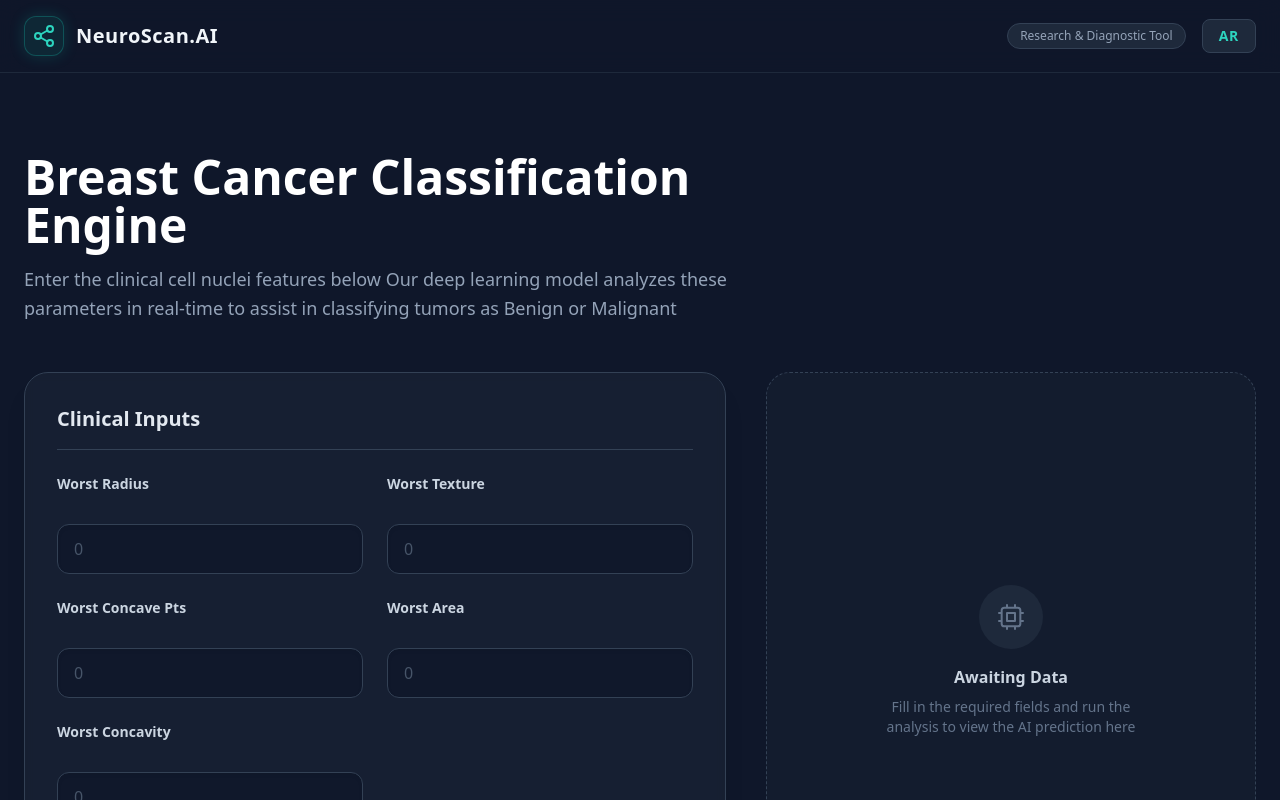
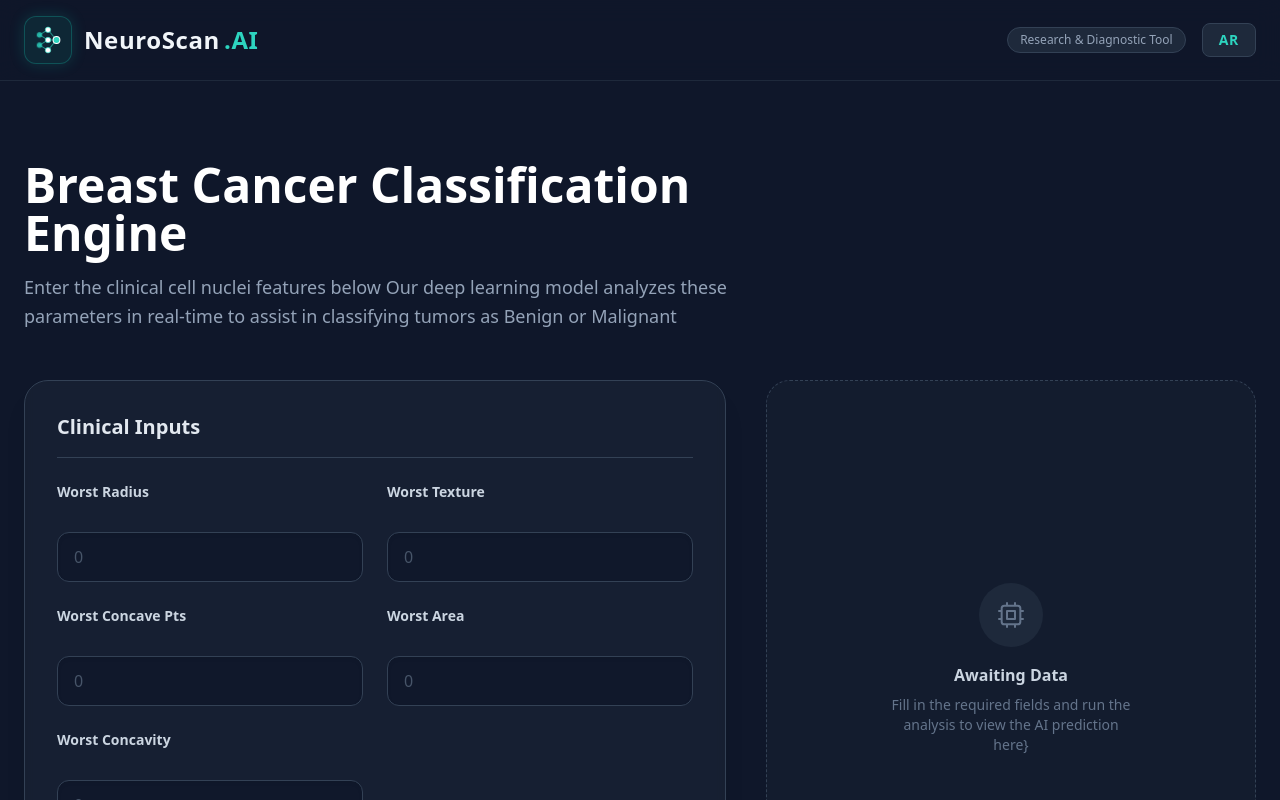
Before and after one commit to HassanAhmed2Ha/tumor-diagnosis-frontend, a React (Vite) app: page / in a window 1280 px wide. Shown: the top 800 px of the page. Built offline with nearby package versions, Linux system fonts and the light colour scheme.

Commit message:
Refactor input fields and update navbar logo

```diff
--- a/src/App.jsx
+++ b/src/App.jsx
@@ -1,5 +1,6 @@
 import React, { useState, useEffect } from 'react'
 
+// التعريفات القاموسية للغتين (كما هي بدون تغيير في المحتوى الطبي)
 const contentEn = {
   brand: "NeuroScan.AI",
   badge: "Research & Diagnostic Tool",
@@ -35,31 +36,11 @@ const contentAr = {
   heroDesc: "أدخل الخصائص السريرية لأنوية الخلايا بالأسفل يقوم نموذج التعلم العميق الخاص بنا بتحليل هذه المعلمات في الوقت الفعلي للمساعدة في تصنيف الأورام إلى حميدة أو خبيثة",
   inputsTitle: "المدخلات السريرية",
   fields: [
-    {
-      id: 'worst_radius',
-      label: 'الحد الأقصى لنصف القطر',
-      desc: 'متوسط أكبر ثلاث قيم لنصف قطر أنوية الخلايا المرصودة'
-    },
-    {
-      id: 'worst_texture',
-      label: 'الحد الأقصى لتباين النسيج',
-      desc: 'أقصى تباين في تدرج الألوان الرمادية لسطح النواة (مؤشر على خشونة السطح)'
-    },
-    {
-      id: 'worst_concave_points',
-      label: 'الحد الأقصى للنقاط المقعرة',
-      desc: 'أقصى عدد للتعرجات أو النقاط الغائرة على محيط النواة'
-    },
-    {
-      id: 'worst_area',
-      label: 'الحد الأقصى للمساحة',
-      desc: 'متوسط أكبر مساحات تم قياسها لأنوية الخلايا'
-    },
-    {
-      id: 'worst_concavity',
-      label: 'الحد الأقصى للتقعر',
-      desc: 'أقصى شدة أو عمق للتعرجات الغائرة في الغلاف النووي للخلية'
-    }
+    { id: 'worst_radius', label: 'الحد الأقصى لنصف القطر', desc: 'متوسط أكبر ثلاث قيم لنصف قطر أنوية الخلايا المرصودة' },
+    { id: 'worst_texture', label: 'الحد الأقصى لتباين النسيج', desc: 'أقصى تباين في تدرج الألوان الرمادية لسطح النواة (مؤشر على خشونة السطح)' },
+    { id: 'worst_concave_points', label: 'الحد الأقصى للنقاط المقعرة', desc: 'أقصى عدد للتعرجات أو النقاط الغائرة على محيط النواة' },
+    { id: 'worst_area', label: 'الحد الأقصى للمساحة', desc: 'متوسط أكبر مساحات تم قياسها لأنوية الخلايا' },
+    { id: 'worst_concavity', label: 'الحد الأقصى للتقعر', desc: 'أقصى شدة أو عمق للتعرجات الغائرة في الغلاف النووي للخلية' }
   ],
   btnAnalyze: "تشغيل التحليل",
   btnLoading: "جاري معالجة البيانات...",
@@ -141,19 +122,42 @@ function App() {
   return (
     <div className="min-h-screen bg-slate-900 text-slate-200 font-sans selection:bg-teal-500/30" dir={lang === 'ar' ? 'rtl' : 'ltr'}>
 
+      {/* Navbar with NEW NEURAL NETWORK LOGO */}
       <nav className="border-b border-slate-800 bg-slate-900/80 backdrop-blur-md sticky top-0 z-50">
         <div className="max-w-7xl mx-auto px-6 py-4 flex items-center justify-between">
           <div className="flex items-center gap-3">
-            <div className="w-10 h-10 rounded-xl bg-teal-500/10 border border-teal-500/30 flex items-center justify-center text-teal-400 shadow-[0_0_15px_rgba(20,184,166,0.2)]">
-              <svg viewBox="0 0 24 24" fill="none" className="w-6 h-6" stroke="currentColor" strokeWidth="2" strokeLinecap="round" strokeLinejoin="round">
-                <circle cx="18" cy="5" r="3" />
-                <circle cx="6" cy="12" r="3" />
-                <circle cx="18" cy="19" r="3" />
-                <line x1="8.59" y1="13.51" x2="15.42" y2="17.49" />
-                <line x1="15.41" y1="6.51" x2="8.59" y2="10.49" />
+
+            {/* NEW LOGO CONTAINER */}
+            <div className="w-12 h-12 rounded-xl bg-teal-500/10 border border-teal-500/30 flex items-center justify-center text-teal-400 shadow-[0_0_15px_rgba(20,184,166,0.2)] overflow-hidden p-1.5">
+              {/* Custom Neural Network SVG Icon */}
+              <svg viewBox="0 0 100 100" className="w-full h-full" fill="none" xmlns="http://www.w3.org/2000/svg">
+                {/* Connections (Synapses) */}
+                <path d="M25 35 L50 20" stroke="currentColor" strokeWidth="3" opacity="0.6"/>
+                <path d="M25 35 L50 50" stroke="currentColor" strokeWidth="3" opacity="0.6"/>
+                <path d="M25 65 L50 50" stroke="currentColor" strokeWidth="3" opacity="0.6"/>
+                <path d="M25 65 L50 80" stroke="currentColor" strokeWidth="3" opacity="0.6"/>
+                <path d="M50 20 L75 50" stroke="currentColor" strokeWidth="3" opacity="0.6"/>
+                <path d="M50 50 L75 50" stroke="currentColor" strokeWidth="3" opacity="0.6"/>
+                <path d="M50 80 L75 50" stroke="currentColor" strokeWidth="3" opacity="0.6"/>
+
+                {/* Nodes (Neurons) - Input Layer */}
+                <circle cx="25" cy="35" r="8" fill="currentColor" className="animate-pulse"/>
+                <circle cx="25" cy="65" r="8" fill="currentColor" className="animate-pulse"/>
+
+                {/* Nodes (Neurons) - Hidden Layer */}
+                <circle cx="50" cy="20" r="8" fill="#fff" stroke="currentColor" strokeWidth="2"/>
+                <circle cx="50" cy="50" r="8" fill="#fff" stroke="currentColor" strokeWidth="2"/>
+                <circle cx="50" cy="80" r="8" fill="#fff" stroke="currentColor" strokeWidth="2"/>
+
+                {/* Nodes (Neurons) - Output Layer */}
+                <circle cx="75" cy="50" r="10" fill="currentColor" stroke="#fff" strokeWidth="3"/>
               </svg>
             </div>
-            <h1 className="text-xl font-bold tracking-wide text-slate-100">{content.brand}</h1>
+
+            {/* Brand Name */}
+            <h1 className="text-2xl font-bold tracking-wide text-slate-100 flex items-baseline gap-1">
+              NeuroScan<span className="text-teal-400">.AI</span>
+            </h1>
           </div>
 
           <div className="flex items-center gap-4">
@@ -170,6 +174,7 @@ function App() {
         </div>
       </nav>
 
+      {/* Main Content (Rest of the code remains the same) */}
       <main className="max-w-7xl mx-auto px-6 py-12 lg:py-20">
 
         <div className="max-w-3xl mb-12">
@@ -200,6 +205,7 @@ function App() {
                           {field.desc}
                         </span>
                       </label>
+                      {/* Updated Input with appearance utilities to hide spin buttons */}
                       <input
                         type="number"
                         step="any"
@@ -256,6 +262,7 @@ function App() {
                 <h4 className="text-slate-300 font-bold mb-2">{content.awaiting}</h4>
                 <p className="text-slate-500 text-sm max-w-[250px]">
                   {content.awaitingDesc}
+                }
                 </p>
               </div>
             )}
```
